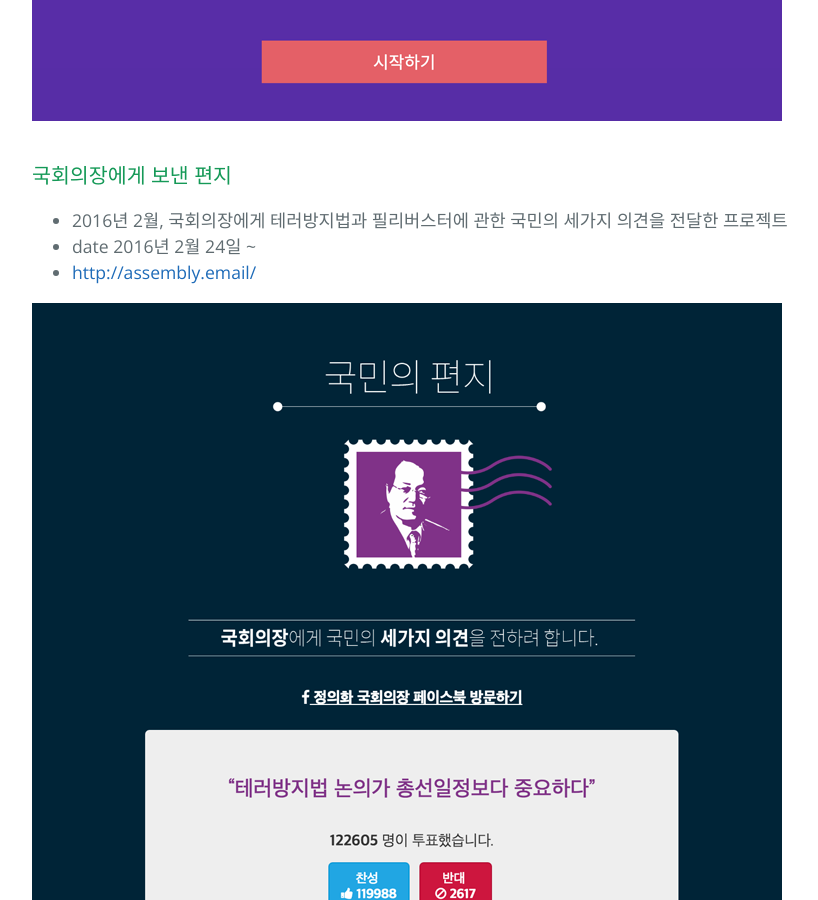
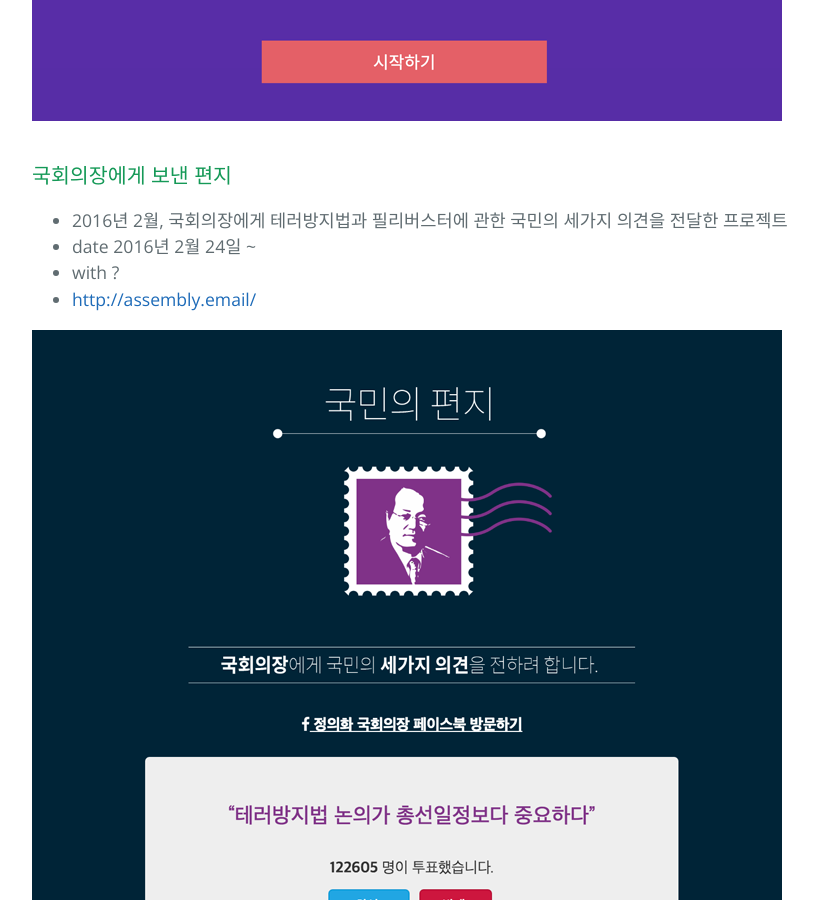
Before and after one commit to parti-coop/parti-group, a Jekyll site: the page built from docs/collaboration.md, in a window 1280 px wide and 900 px high, scrolled down 4522 px. Shown: the whole window, without its empty margins (192-1010 px from the left). Built offline with Jekyll 4.4.1, drawn with Linux system fonts in a browser that asks for light colours.

Commit message:
국회의장에게 보낸 편지 with ? 추가

```diff
--- a/docs/collaboration.md
+++ b/docs/collaboration.md
@@ -46,6 +46,7 @@ published: true
 ### 국회의장에게 보낸 편지
 * 2016년 2월, 국회의장에게 테러방지법과 필리버스터에 관한 국민의 세가지 의견을 전달한 프로젝트
 * date 2016년 2월 24일 ~
+* with ?
 * <http://assembly.email/>
 
 ![collaboration_assembly.png]({{site.baseurl}}/media/collaboration_assembly.png)
```
